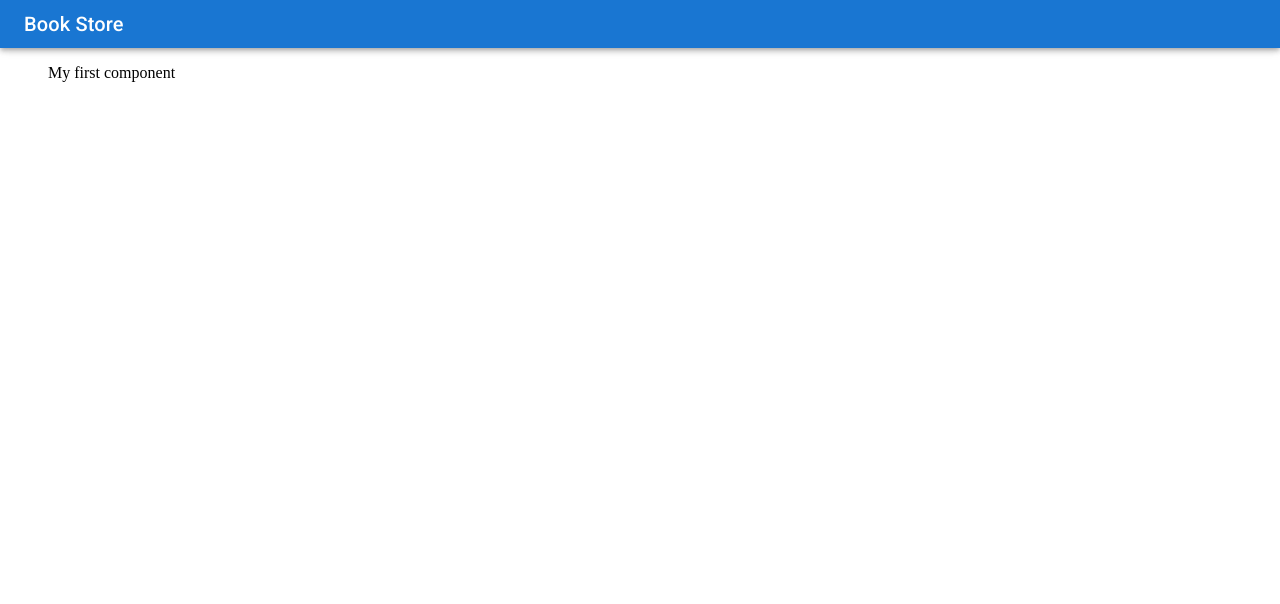
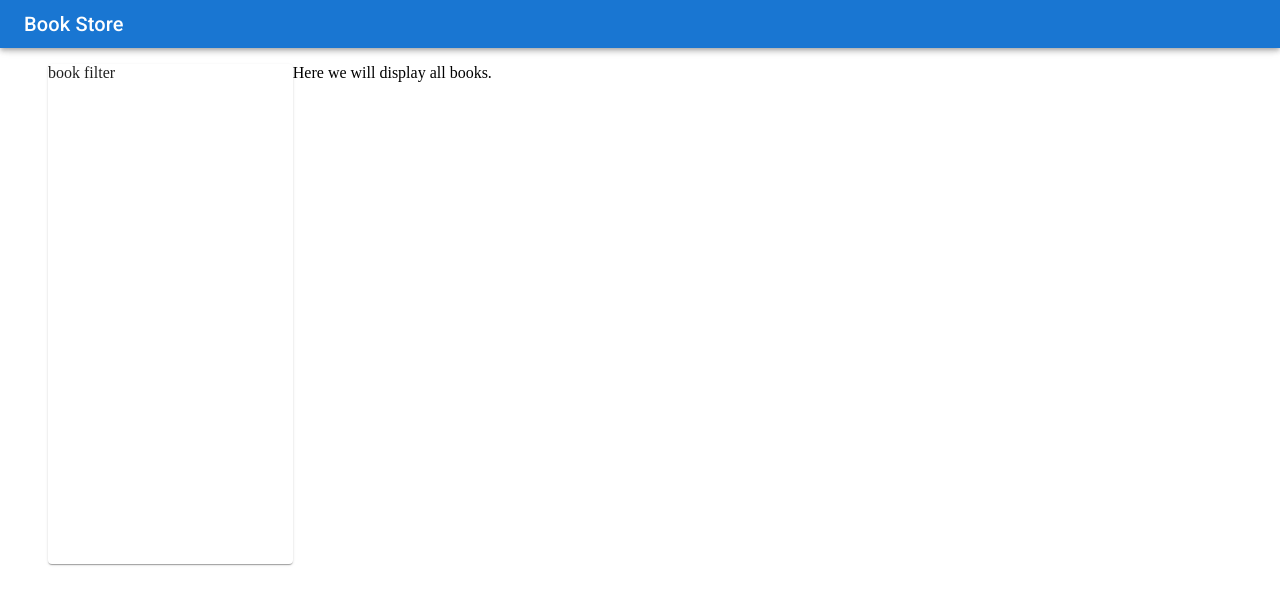
Before and after one commit to mirmak4/bookstoreclient, a React (Create React App) app: page / in a window 1280 px wide. Shown: the top 604 px of the page. Built offline with nearby package versions, Linux system fonts and the light colour scheme; no server answers.

Commit message:
Added BookContainer and BookFilter components, under book folder in components folder. Added BookStyles css file with some basic styles.

```diff
--- a/package.json
+++ b/package.json
@@ -8,6 +8,7 @@
     "@fontsource/roboto": "^5.0.3",
     "@mui/icons-material": "^5.11.16",
     "@mui/material": "^5.13.5",
+    "@mui/styles": "^5.13.2",
     "@testing-library/jest-dom": "^5.16.5",
     "@testing-library/react": "^13.4.0",
     "@testing-library/user-event": "^13.5.0",
--- a/src/components/App.jsx
+++ b/src/components/App.jsx
@@ -2,6 +2,7 @@ import React from 'react';
 import axios from 'axios';
 import baseUrl from '../config';
 import Layout from './layout/layout';
+import BookContainer from './book/BookContainer';
 
 const App = () => {
 
@@ -9,9 +10,8 @@ const App = () => {
         console.log(books);
     });
     return (
-
         <Layout>
-            <div>My first component</div>
+            <BookContainer />
         </Layout>
     );
 }
--- /dev/null
+++ b/src/components/book/BookContainer.jsx
@@ -0,0 +1,19 @@
+import { Box } from '@mui/material';
+import React from 'react';
+import BookFiler from './BookFilter';
+import styles from './BookStyles.module.css';
+
+const BookContainer = () => {
+
+    return (
+        <Box className={styles.bookContainer}>
+            <BookFiler />
+
+            <Box className={styles.bookList}>
+                Here we will display all books.
+            </Box>
+        </Box>
+    );
+}
+
+export default BookContainer;
--- /dev/null
+++ b/src/components/book/BookFilter.jsx
@@ -0,0 +1,16 @@
+import { Box, Paper } from '@mui/material';
+import React from 'react';
+import styles from './BookStyles.module.css';
+
+const BookFiler = () => {
+
+    return (
+        <Box className={styles.bookFilter}>
+            <Paper className={styles.bookFilterPaper}>
+                book filter
+            </Paper>
+        </Box>
+    );
+};
+
+export default BookFiler;
--- /dev/null
+++ b/src/components/book/BookStyles.module.css
@@ -0,0 +1,20 @@
+
+.bookContainer {
+    display: flex;
+    flex-direction: row;
+    justify-content: center;
+}
+
+.bookFilter {
+    width: 20%;
+    height: 500px;
+}
+
+.bookFilterPaper {
+    width: 100%;
+    height: 100%;
+}
+
+.bookList {
+    width: 80%;
+}
```
Also changed, not shown: 1 other file (tests, documents, lock files or other folders).
